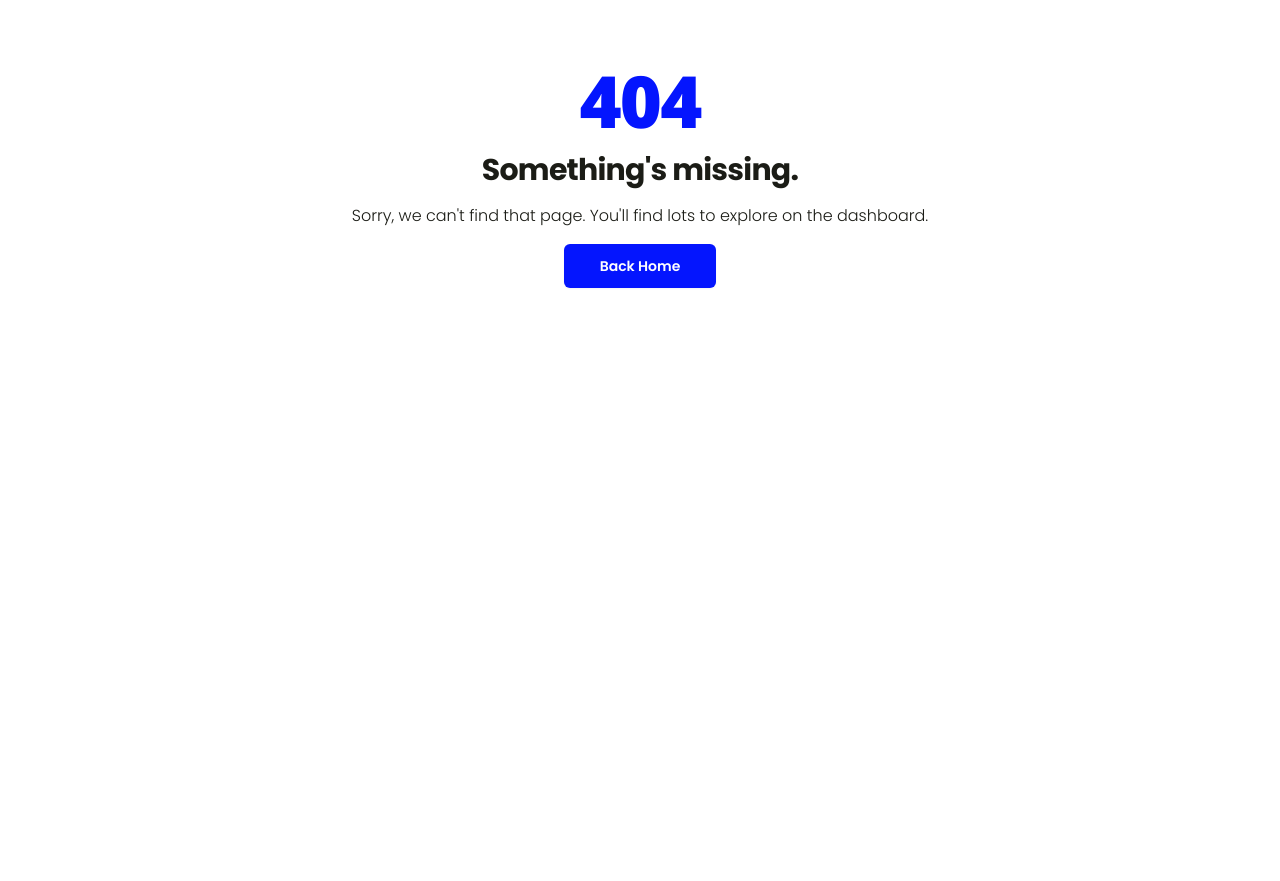
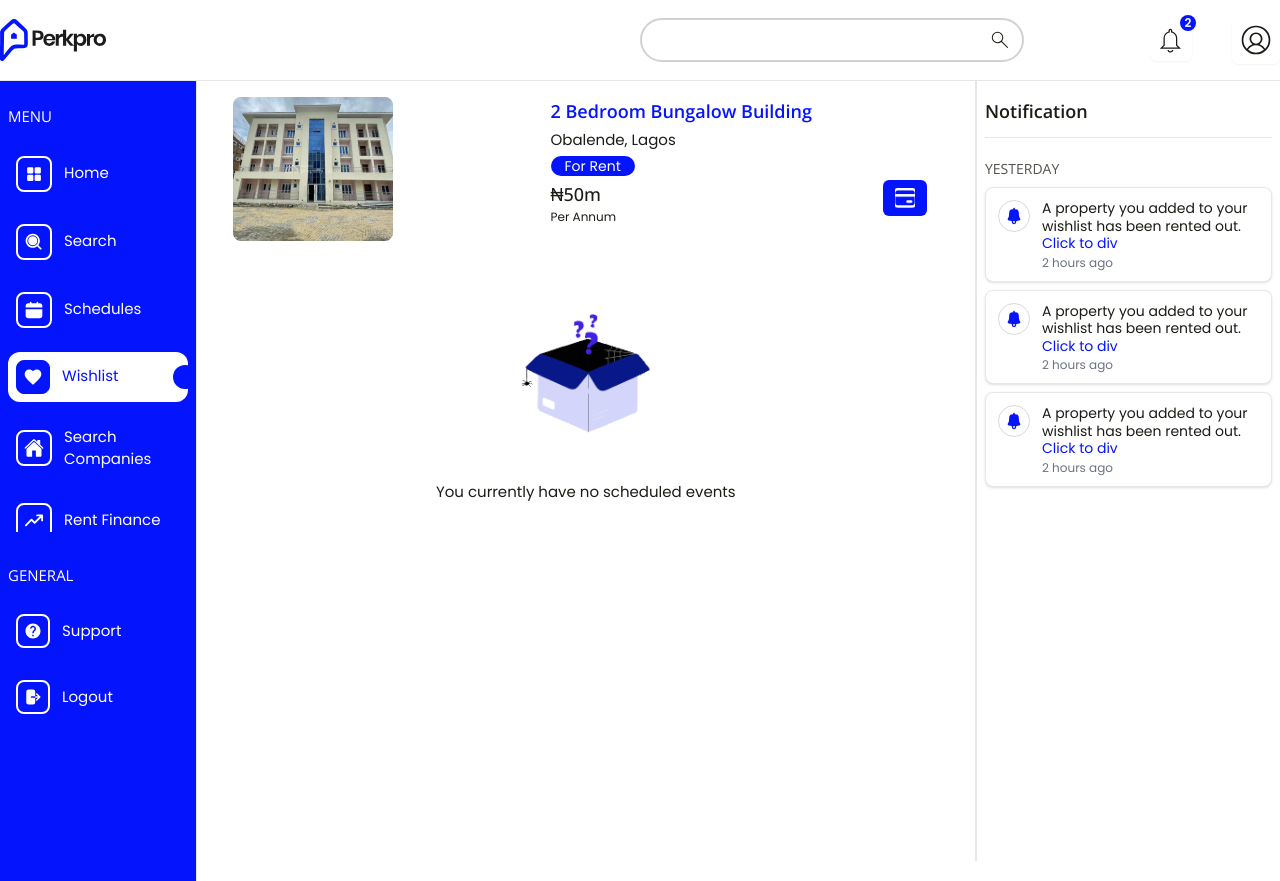
Before and after one commit to ryanfavour4/perkpro-webapp, a React (Vite) app: page /tenant/wishlist in a window 1280 px wide. Before the commit this address had no page. Before the commit the page ends 800 px from the top, so only its background shows below. Built offline with nearby package versions, Linux system fonts and the light colour scheme; a web font is replaced by a local one; what tailwind-clip-path would draw is missing.

Commit message:
feat: Add schedules and wishlist pages with layout and components

```diff
--- a/src/layout/top-navbar/index.tsx
+++ b/src/layout/top-navbar/index.tsx
@@ -19,6 +19,7 @@ import UptrendLine from "@/components/svg/uptrend-line";
 import CalenderScheduleFill from "@/components/svg/calender-schedule-fill";
 import ChatFill from "@/components/svg/chat-fill";
 import NotificationBellFill from "@/components/svg/notification-bell-fill";
+import SearchMicroscopeFill from "@/components/svg/search-microscope-fill";
 
 const generalLinks = [
     {
@@ -44,7 +45,7 @@ const menuLinks = [
     },
     {
         path: "/tenant/search",
-        icon: <SearchMicroscope className="text-xl" />,
+        icon: <SearchMicroscopeFill className="text-xl" />,
         title: "Search",
         isActive: false,
     },
--- /dev/null
+++ b/src/pages/tenant/schedules/index.tsx
@@ -0,0 +1,59 @@
+import NotificationPane from "@/layout/notification-pane";
+import SideNavbar from "@/layout/side-navbar";
+import TopNavbar from "@/layout/top-navbar";
+import emptyBoxGif from "@/assets/images/empty-box-web.gif";
+
+export default function Schedules() {
+    return (
+        <div className="min-h-screen bg-light-300">
+            <TopNavbar />
+
+            {/* DESKTOP div */}
+            <main className="mt-4 hidden w-full md:mt-0 md:block">
+                <div className="mx-auto grid grid-cols-12 gap-5">
+                    <div className="h-full min-h-screen overflow-y-auto md:col-span-3 lg:col-span-2">
+                        <SideNavbar />
+                    </div>
+                    <div className="grid grid-cols-10 gap-5 overflow-hidden md:col-span-9 lg:col-span-10 pb-5">
+                        <div className="col-span-7">
+                            <SchedulesResultMainContent />
+                        </div>
+                        {/*  */}
+                        <div className="col-span-3 border-l-2 px-2">
+                            <NotificationPane />
+                        </div>
+                    </div>
+                </div>
+            </main>
+
+            {/* MOBILE div */}
+            <section className="container block px-2 md:hidden pb-5">
+                <div className="col-span-7">
+                    <SchedulesResultMainContent />
+                </div>
+
+                {/* BOTTOM TAB BAR */}
+                {/* <BottomTabbar /> */}
+            </section>
+
+            {/*  */}
+        </div>
+    );
+}
+
+export function SchedulesResultMainContent() {
+    return (
+        <>
+            <div className="flex flex-1 items-center justify-center flex-col">
+                <img
+                    src={emptyBoxGif}
+                    className="size-56 rounded-lg object-cover"
+                />
+
+                <p className="text-center">
+                    You currently have no scheduled events
+                </p>
+            </div>
+        </>
+    );
+}
--- /dev/null
+++ b/src/pages/tenant/wishlist/index.tsx
@@ -0,0 +1,114 @@
+import NotificationPane from "@/layout/notification-pane";
+import SideNavbar from "@/layout/side-navbar";
+import TopNavbar from "@/layout/top-navbar";
+import emptyBoxGif from "@/assets/images/empty-box-web.gif";
+import { useNavigate } from "react-router-dom";
+import { abbreviateNumber } from "@/utils/format-number";
+import listingHouse1 from "@/assets/images/listing-house-1.jpg";
+import atmCardIcon from "@/assets/images/atm-card-icon.png";
+
+export default function Wishlist() {
+    return (
+        <div className="min-h-screen bg-light-300">
+            <TopNavbar />
+
+            {/* DESKTOP div */}
+            <main className="mt-4 hidden w-full md:mt-0 md:block">
+                <div className="mx-auto grid grid-cols-12 gap-5">
+                    <div className="h-full min-h-screen overflow-y-auto md:col-span-3 lg:col-span-2">
+                        <SideNavbar />
+                    </div>
+                    <div className="grid grid-cols-10 gap-5 overflow-hidden md:col-span-9 lg:col-span-10 pb-5">
+                        <div className="col-span-7">
+                            <WishlistMainContent />
+                        </div>
+                        {/*  */}
+                        <div className="col-span-3 border-l-2 px-2">
+                            <NotificationPane />
+                        </div>
+                    </div>
+                </div>
+            </main>
+
+            {/* MOBILE div */}
+            <section className="container block px-2 md:hidden pb-5">
+                <div className="col-span-7">
+                    <WishlistMainContent />
+                </div>
+
+                {/* BOTTOM TAB BAR */}
+                {/* <BottomTabbar /> */}
+            </section>
+
+            {/*  */}
+        </div>
+    );
+}
+
+export function WishlistMainContent() {
+    return (
+        <>
+            <div className="flex flex-col gap-4">
+                <WishListCard />
+            </div>
+
+            <div className="flex flex-1 items-center justify-center flex-col">
+                <img
+                    src={emptyBoxGif}
+                    className="size-56 rounded-lg object-cover"
+                />
+
+                <p className="text-center">
+                    You currently have no scheduled events
+                </p>
+            </div>
+        </>
+    );
+}
+
+export const WishListCard = () => {
+    const navigate = useNavigate();
+
+    return (
+        <div className="p-4 rounded-lg bg-light-100 flex flex-row gap-3 justify-between">
+            <div>
+                <img
+                    src={listingHouse1}
+                    className="w-40 h-36 rounded-lg object-cover"
+                />
+            </div>
+            <div className="flex flex-col gap-1 flex-wrap text-wrap w-[55%]">
+                <h4
+                    onClick={() => navigate("/tenant/property-details")}
+                    className="text-lg font-semibold text-primary-100 flex-wrap text-wrap w-fit self-start"
+                >
+                    2 Bedroom Bungalow Building
+                </h4>
+                <p className="">Obalende, Lagos</p>
+                <div className="bg-primary-100 rounded-full self-start px-3.5">
+                    <p className="text-sm text-center text-light-100 w-fit">
+                        For Rent
+                    </p>
+                </div>
+                <div className="flex flex-row justify-between">
+                    <div>
+                        <h4 className="font-medium capitalize text-lg">
+                            ₦{abbreviateNumber(50000000)}
+                        </h4>
+                        <p className="text-[12px]">Per Annum</p>
+                    </div>
+                    <span
+                        onClick={() => navigate("/property/pay-property")}
+                        className="bg-primary-100 py-2 self-start px-3 rounded-md mr-3"
+                    >
+                        <img
+                            className="w-5 h-5 object-cover"
+                            src={atmCardIcon}
+                            alt="Image"
+                        />
+                    </span>
+                </div>
+            </div>
+        </div>
+    );
+};
--- a/src/routes/routes.tsx
+++ b/src/routes/routes.tsx
@@ -11,6 +11,8 @@ import Register from "@/pages/auth/register";
 import PropertyDetails from "@/pages/tenant/property-details";
 import Search from "@/pages/tenant/search";
 import SearchResult from "@/pages/tenant/search/search-result";
+import Schedules from "@/pages/tenant/schedules";
+import Wishlist from "@/pages/tenant/wishlist";
 
 export default function Router() {
     return (
@@ -30,6 +32,8 @@ export default function Router() {
                         path="/tenant/search/results"
                         element={<SearchResult />}
                     />
+                    <Route path="/tenant/schedules" element={<Schedules />} />
+                    <Route path="/tenant/wishlist" element={<Wishlist />} />
                     {/* protected route */}
                     <Route element={<ProtectedRoute />}>
                         <Route path="*" element={<NotFound />} />
```
